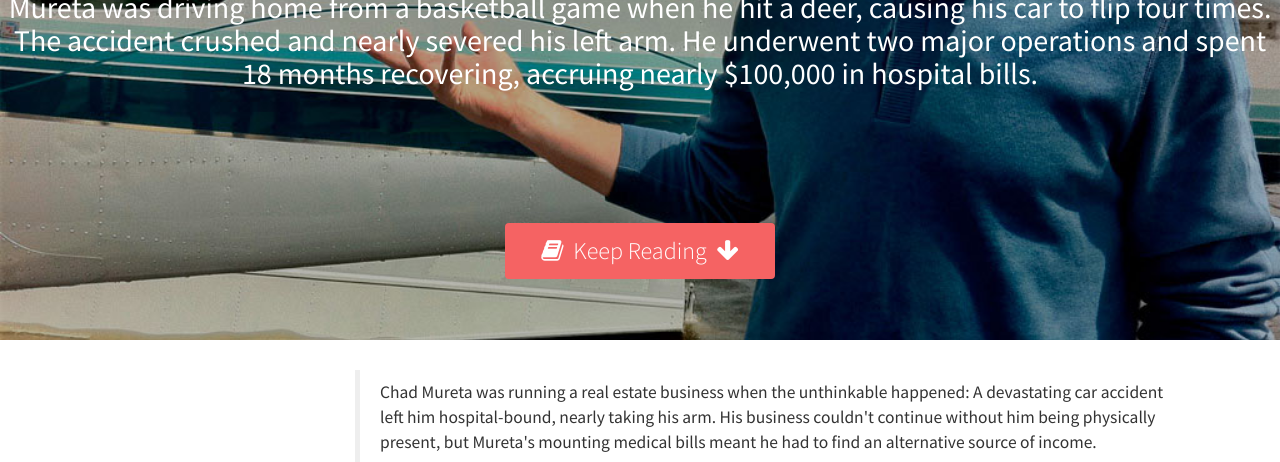
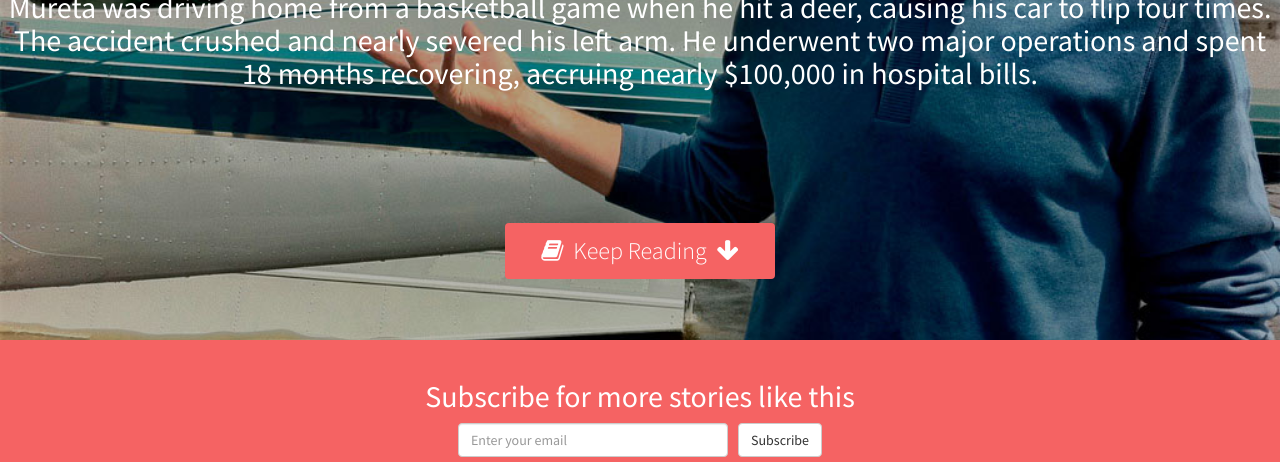
Before and after one commit to markogresak/startup-weekend-landing, a website: page src/html/story-of-chad-mureta/index.html in a window 1280 px wide. Shown: the part 460-922 px from the top of the page. Drawn offline with nearby package versions, Linux system fonts and the light colour scheme; files that its build step writes are made by us from their sources.

Commit message:
add another subscribe strip before the content

```diff
--- a/src/html/story-of-chad-mureta/index.html
+++ b/src/html/story-of-chad-mureta/index.html
@@ -34,7 +34,26 @@
     </div>
   </div>
 
-  <div class="story container" id="keep-reading">
+  <div class="subscribe text-center" id="keep-reading">
+    <h2>Subscribe for more stories like this</h2>
+    <div id="mc_embed_signup">
+      <form action="//gresak.us11.list-manage.com/subscribe/post?u=3ebccb12100cb3c26d21b8c92&amp;id=2df9107ca4" method="post" id="mc-embedded-subscribe-form" name="mc-embedded-subscribe-form" class="validate form-inline" target="_blank" novalidate>
+        <div id="mc_embed_signup_scroll" class="subscribe-form">
+          <div class="form-group email-div">
+            <input type="email" value="" name="EMAIL" class="email form-control" id="mce-EMAIL" placeholder="Enter your email">
+          </div>
+          <div style="position: absolute; left: -5000px;">
+            <input type="text" name="b_3ebccb12100cb3c26d21b8c92_2df9107ca4" tabindex="-1" value="">
+          </div>
+          <div class="form-group btn-div">
+            <input type="submit" value="Subscribe" name="subscribe" id="mc-embedded-subscribe" class="button btn btn-default">
+          </div>
+        </div>
+      </form>
+    </div>
+  </div>
+
+  <div class="story container">
     <div class="flex-25">
     </div>
     <blockquote class="flex-75">
```
Also changed, not shown: src/html/index.html (+20 -1 lines), src/html/story-of-patrick-bet-david/index.html (+20 -1 lines).
